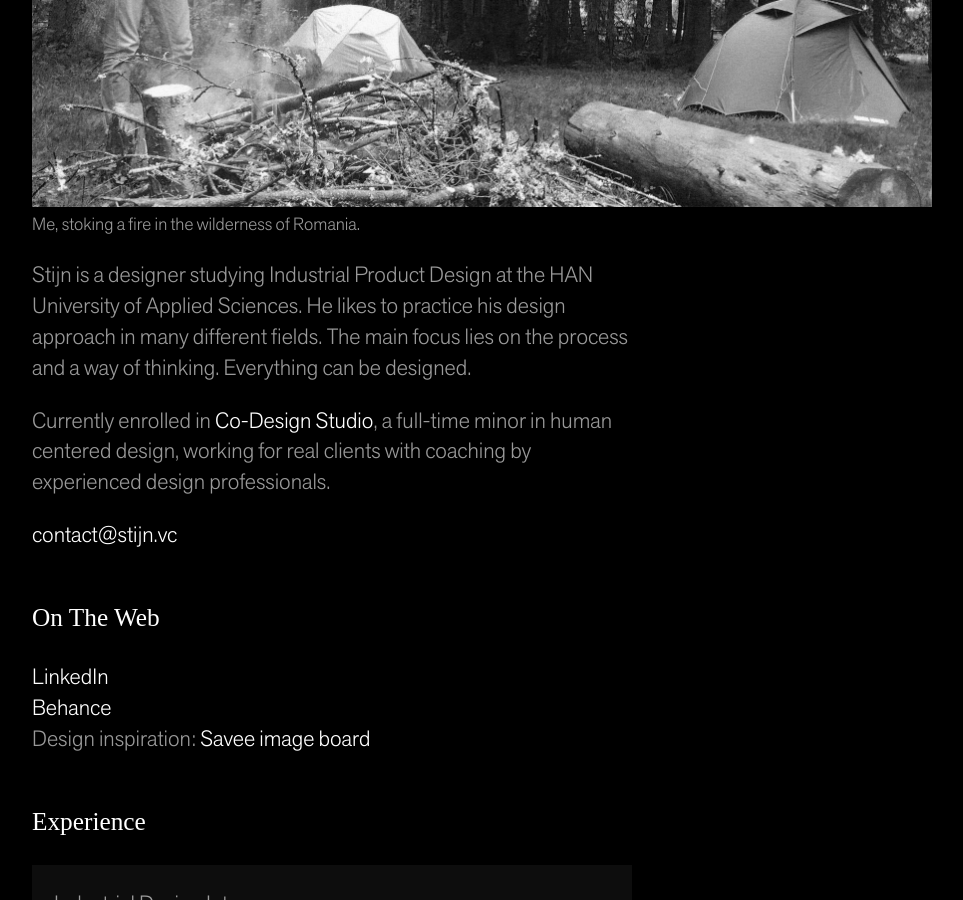
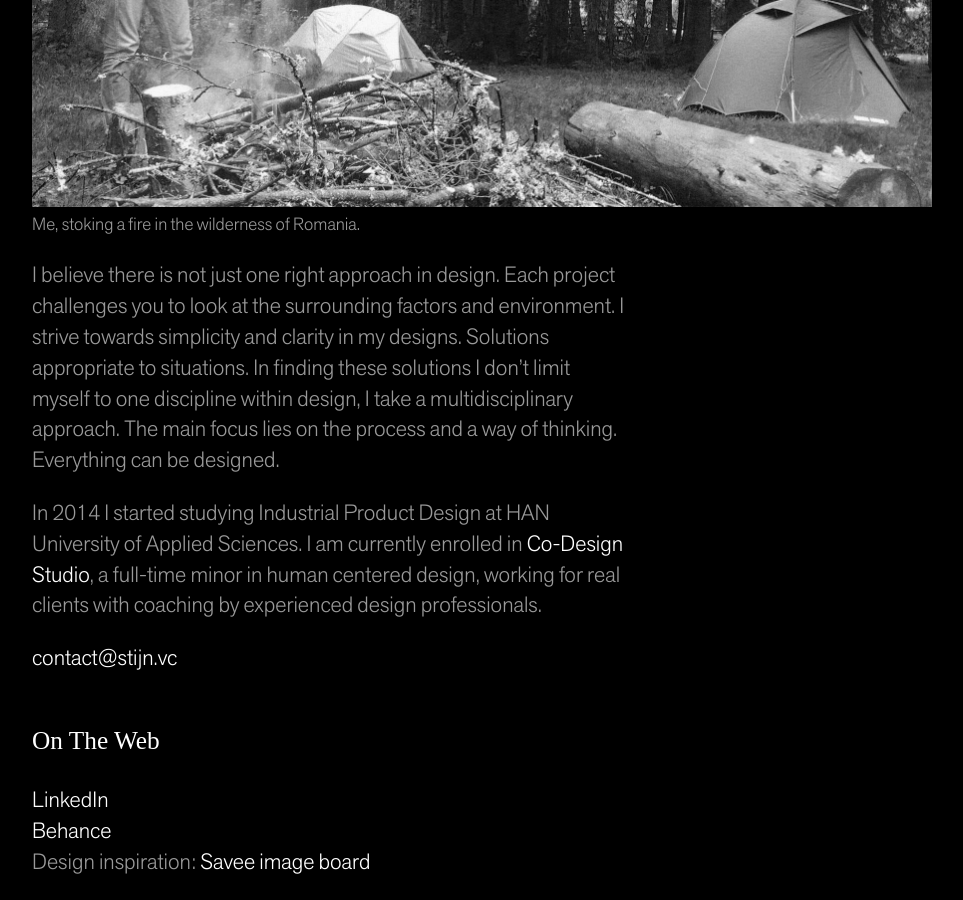
Before and after one commit to stijnvc/personal-website-rev2, a Jekyll site: the page built from about.md, in a window 1280 px wide and 900 px high, scrolled down 477 px. Shown: the whole window, without its empty margins (158-1121 px from the left). Built offline with Jekyll 4.4.1, drawn with Linux system fonts in a browser that asks for light colours; some web fonts are replaced.

Commit message:
updateje

```diff
--- a/about.md
+++ b/about.md
@@ -7,11 +7,15 @@ permalink: about
 
 <div class="profile-img-container"><p class="img"><img src="/img/profile.jpg" alt="foto of stijn" class="fade fade-in"> <small>Me, stoking a fire in the wilderness of Romania.</small></p></div>
 
-Stijn is a designer studying Industrial Product Design at the HAN University of Applied Sciences. He likes to practice
-his design approach in many different fields. The main focus lies on
+I believe there is not just one right approach in design. Each project
+challenges you to look at the surrounding factors and environment. I strive
+towards simplicity and clarity in my designs. Solutions appropriate to
+situations. In finding these solutions I don't limit myself to one discipline
+within design, I take a multidisciplinary approach. The main focus lies on
 the process and a way of thinking. Everything can be designed.
 
-Currently enrolled in [Co-Design Studio](http://codesignstudio.strikingly.com/), a
+In 2014 I started studying Industrial Product Design at HAN University of
+Applied Sciences. I am currently enrolled in [Co-Design Studio](http://codesignstudio.strikingly.com/), a
 full-time minor in human centered design, working for real clients with
 coaching by experienced design professionals.
 
```
Also changed, not shown: img/bike-basket.jpg, img/drinkfles-mk3-thumb.jpg, img/misc.jpg, img/poster-1.png, img/poster-2.png, img/profile.jpg, img/thumbnail-ipo-doc.jpg, img/thumbnail-posters.jpg.
